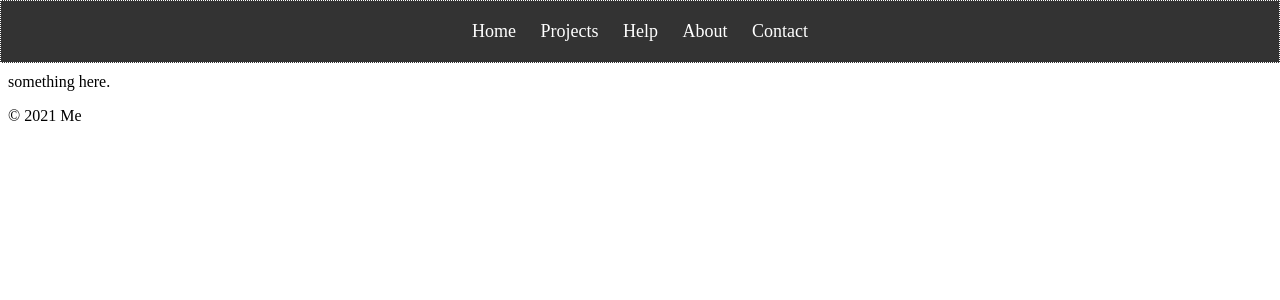
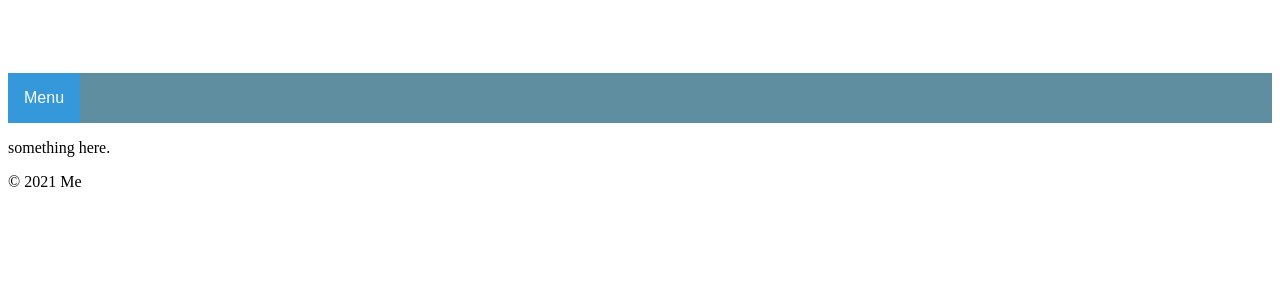
Before and after one commit to kadeska/Website, a PHP site: page /help.php in a window 1280 px wide. Shown: the top 300 px of the page. Run offline with PHP 8.4, Linux system fonts and the light colour scheme.

Commit message:
Refactored site menu
cleaned and improved code.

```diff
--- a/src/css/Nav_Style.css
+++ b/src/css/Nav_Style.css
@@ -1,128 +1,54 @@
-/*@import url('https://fonts.googleapis.com/css2?family=Roboto:ital,wght@1,100&display=swap');*/
-
-:root {
-    /*
-    --background-color: #24252A;
-    --buton-background-color: rgba(0, 136, 169, 1);
-    --buton-hover-background-color: rgba(0, 136, 169, 0.8);
-    --border-color: #0099a9;
-        */
+.menu-parent-nav {
+    background-color: #5e8ea0;
 }
 
-/* Style the header bar/Parent */
-nav {
-    display: flex;
-    justify-content: space-between;
-    background-color: #333;
-    color: white;
-    position: fixed;
-    width: 100%;
-    top: 0;
-    left: 0;
-    z-index: 1;
+.menu {
+    display: none;
+    flex-direction: column;
+    list-style: none;
+    margin: 0;
+    padding: 0;
 }
 
-/* Style the button */
-button {
-    font-size: 18px;
-    padding: 10px;
-    background-color: #333;
+.menu-button {
+    background-color: #3498db;
     color: white;
+    font-size: 16px;
     border: none;
     cursor: pointer;
-    display: none;
-}
-/* Make the navigation links into a dropdown menu on small screens/portriat mode */
-@media only screen and (orientation: portrait) {
-    /* Style the dropdown menu */
-    #Dropdown {
-        display: none;
-        font-size: 18px;
-        padding: 10px;
-        background-color: #333;
-        color: white;
-        border: dotted 1px;
+    padding: 16px;
 }
 
-    /* Style the options in the dropdown menu */
-    #Dropdown option {
-        background-color: #333;
-        color: white;
+.menu li {
+    margin: 8px 0;
 }
 
-    /* Change the color of the options on hover */
-    #Dropdown:hover option {
-        background-color: #111;
+.menu a {
+    color: black;
+    display: block;
+    padding: 12px 16px;
+    text-decoration: none;
 }
 
-    /* Style the active option */
-    #Dropdown option.active {
-        background-color: #4CAF50;
+    .menu a:hover {
+        background-color: #f1f1f1;
     }
 
-    .landscape_mode {
+/* Only display the menu button on portrait mode screens */
+@media only screen and (max-width: 767px) {
+    .menu {
         display: none;
     }
 
-    .dropdown_mode {
-        display: inline-block;
-    }
-
-    button {
-        display: inline-block;
-    }
-
-    #Dropdown {
-        display: none;
+    .menu-button {
+        display: block;
     }
 }
 
-/* Make the navigation links into a header menu on large screens/landscape mode */
-@media only screen and (orientation: landscape) {
-    /* Style the landscape menu */
-    .landscape_mode {
-        text-align: center;
-        width: 100%;
-        font-size: 18px;
-        padding: 10px;
-        border: dotted 1px;
+.menu-button:hover {
+    display: flex;
 }
 
-    /* Style the landscape menu Links/Items */
-    .landscape_mode a {
-        display: inline-block;
-        color: white;
-        text-decoration: none;
-        font-size: 18px;
-        padding: 10px;
+/* Show the menu on hover */
+@media only screen and (min-width: 768px) {
 }
-
-    /* Style the options in the dropdown menu */
-    .landscape_mode {
-        display: inline-block;
-        background-color: #333;
-        color: white;
-    }
-
-    /* Change the color of the options on hover */
-    .landscape_mode a:hover {
-        background-color: #111;
-    }
-
-    /* Style the active link */
-    .landscape_mode a.active {
-        background-color: #4CAF50;
-    }
-
-    .dropdown_mode {
-        display: none;
-    }
-
-    button {
-        display: none;
-    }
-
-    #Dropdown {
-        display: none;
-    }
-}
--- a/src/css/Photo_Gallery_Style.css
+++ b/src/css/Photo_Gallery_Style.css
@@ -42,18 +42,3 @@
 .photo-grid img:nth-of-type(odd) {
     background-color: #ccc;
 }
-
-/* Make the navigation links into a dropdown menu on small screens */
-@media only screen and (max-width: 600px) {
-    nav {
-        display: block;
-    }
-
-    button {
-        display: inline-block;
-    }
-
-    #Dropdown {
-        display: none;
-    }
-}
--- a/src/js/Dropdown_Script.js
+++ b/src/js/Dropdown_Script.js
@@ -1,8 +1,8 @@
-function toggleDropdown() {
-    var dropdown = document.getElementById("Dropdown");
-    if (dropdown.style.display === "block") {
-        dropdown.style.display = "none";
+async function toggleMenu() {
+    var menu = document.getElementById("menu");
+    if (menu.style.display === "none") {
+        menu.style.display = "flex";
     } else {
-        dropdown.style.display = "block";
+        menu.style.display = "none";
     }
 }
--- a/src/php/views/partials/nav.php
+++ b/src/php/views/partials/nav.php
@@ -1,21 +1,12 @@
 <header>
-<nav>
-    <div class="dropdown_mode">
-        <button onclick="toggleDropdown()">Menu</button>
-        <select id="Dropdown">
-            <option value="index.php">Home</option>
-            <option value="projects.php">Home</option>
-            <option value="help.php">Home</option>
-            <option value="about.php">About</option>
-            <option value="contact.php">Contact</option>
-        </select>
-    </div>
-    <div class="landscape_mode">
-        <a href="index.php">Home</a>
-        <a href="projects.php">Projects</a>
-        <a href="help.php">Help</a>
-        <a href="about.php">About</a>
-        <a href="contact.php">Contact</a>
-    </div>
-</nav>
+<!-- Add a navigation bar to the top of the page -->
+    <nav class="menu-parent-nav">
+        <button class="menu-button" onclick="toggleMenu()" onmouseover="toggleMenu()">Menu</button>
+        <ul class="menu" id="menu">
+            <li><a href="#">Home</a></li>
+            <li><a href="#">About</a></li>
+            <li><a href="#">Projects</a></li>
+            <li><a href="#">Contact</a></li>
+        </ul>
+    </nav>
 </header>
```
Lines whose indentation alone changed are shown as unchanged.
